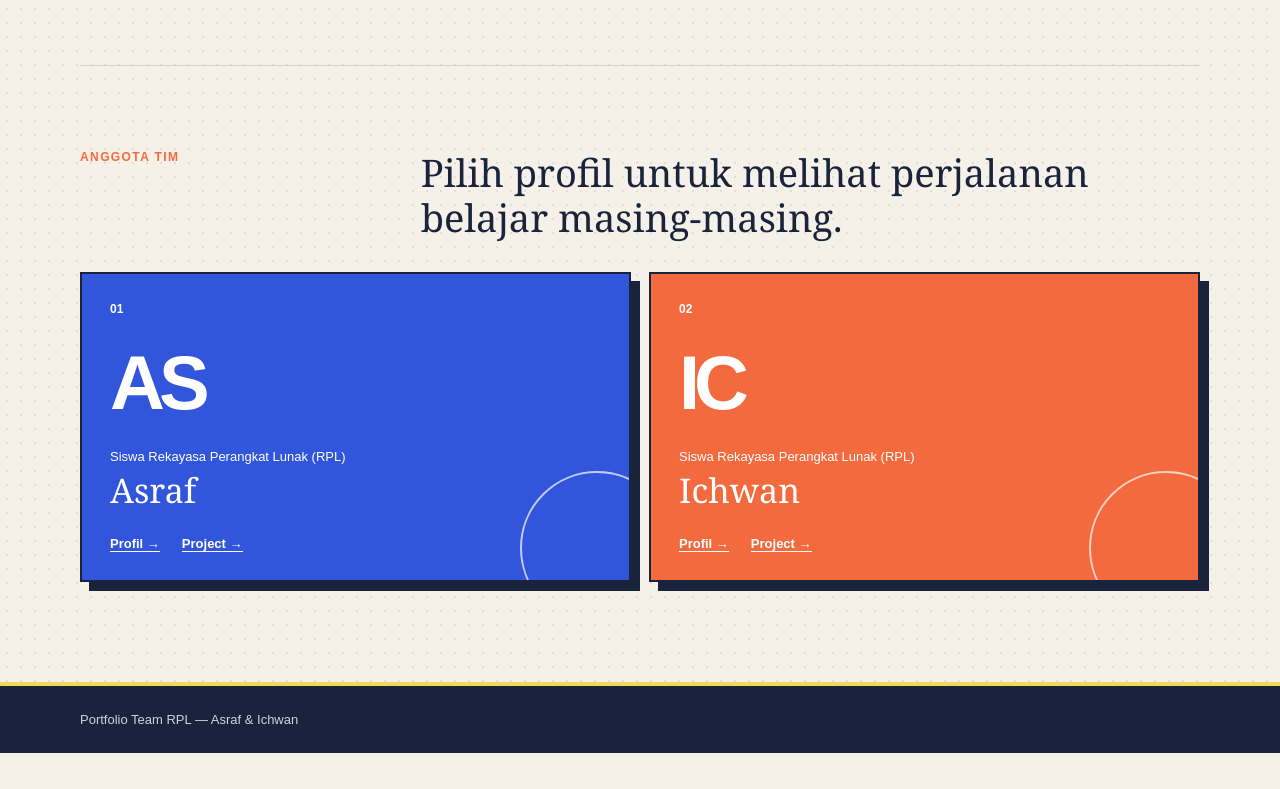
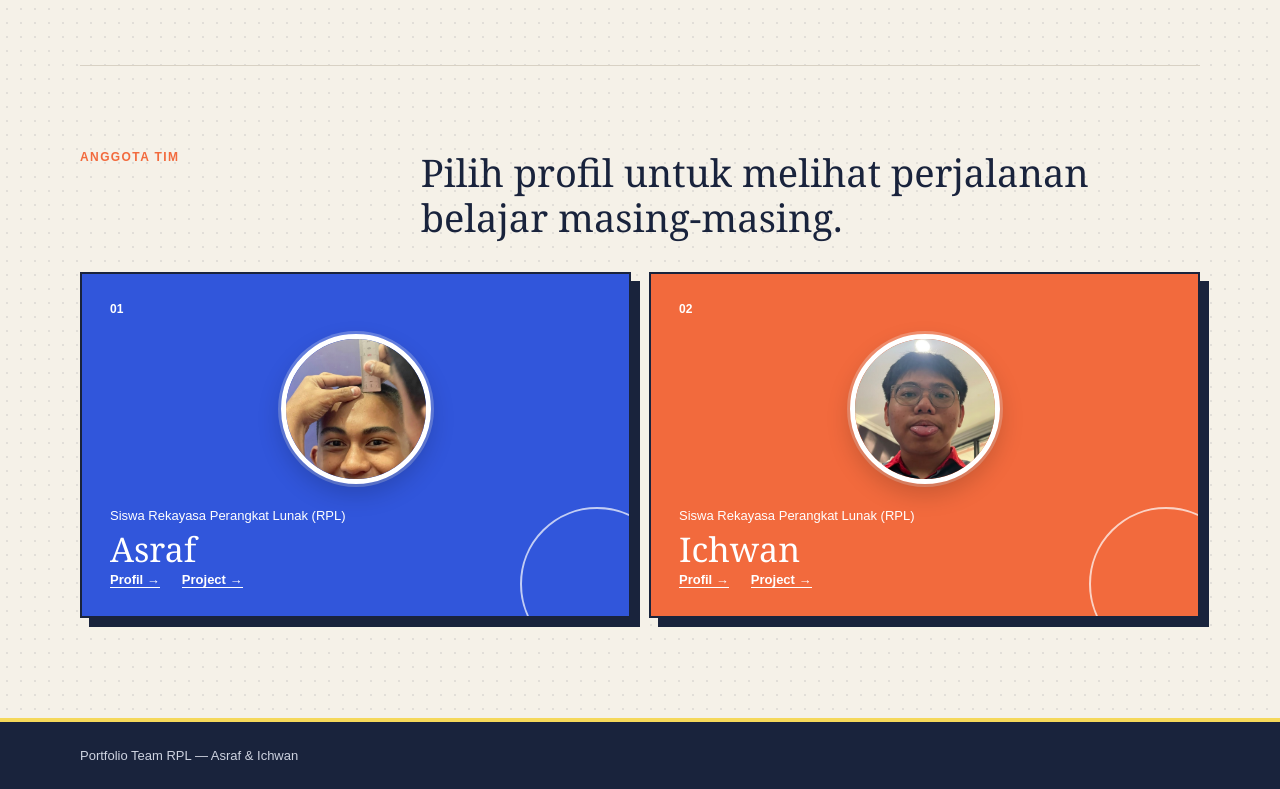
Before and after one commit to Rifqyych/Ichraf, a Next.js app: page / in a window 1280 px wide. Shown: the part 572-1361 px from the top of the page. Before the commit the page ends 1325 px from the top, so only its background shows below. Built offline with nearby package versions, Linux system fonts and the light colour scheme.

Commit message:
tugas bukutamu

```diff
--- a/app/globals.css
+++ b/app/globals.css
@@ -899,3 +899,351 @@ h3 {
   background:#eef3ff;
   font-weight:700;
 }
+/* ===========================
+   GUESTBOOK
+=========================== */
+
+.guestbook-card{
+  background:#fff;
+  border:2px solid var(--ink);
+  box-shadow:10px 10px 0 var(--ink);
+  padding:35px;
+}
+
+.guestbook-header{
+  display:flex;
+  justify-content:space-between;
+  align-items:center;
+  margin-bottom:30px;
+  gap:20px;
+}
+
+.guestbook-header h2{
+  margin:0;
+  font-size:38px;
+}
+
+.guestbook-header p{
+  margin-top:8px;
+  color:var(--muted);
+}
+
+.guestbook-total{
+  width:110px;
+  height:110px;
+  display:flex;
+  flex-direction:column;
+  justify-content:center;
+  align-items:center;
+  border:2px solid var(--ink);
+  background:var(--yellow);
+  box-shadow:5px 5px 0 var(--ink);
+  font-size:38px;
+  font-weight:900;
+}
+
+.guestbook-total span{
+  font-size:13px;
+  margin-top:4px;
+}
+
+.guestbook-form{
+  display:flex;
+  gap:15px;
+  margin-bottom:35px;
+}
+
+.guestbook-form input{
+  flex:1;
+  padding:16px;
+  border:2px solid var(--ink);
+  font-size:16px;
+  outline:none;
+}
+
+.guestbook-form input:focus{
+  border-color:var(--blue);
+}
+
+.guestbook-form button{
+  padding:16px 28px;
+  border:2px solid var(--ink);
+  background:var(--blue);
+  color:white;
+  font-weight:800;
+  cursor:pointer;
+  box-shadow:5px 5px 0 var(--ink);
+  transition:.2s;
+}
+
+.guestbook-form button:hover{
+  background:var(--orange);
+  transform:translate(-3px,-3px);
+  box-shadow:8px 8px 0 var(--ink);
+}
+
+.guestbook-list{
+  display:grid;
+  gap:18px;
+}
+
+.guestbook-item{
+  display:flex;
+  gap:18px;
+  align-items:flex-start;
+  padding:20px;
+  border:2px solid var(--line);
+  background:#fafafa;
+  transition:.2s;
+}
+
+.guestbook-item:hover{
+  transform:translateY(-3px);
+  border-color:var(--blue);
+}
+
+.guestbook-avatar{
+  width:58px;
+  height:58px;
+  display:grid;
+  place-items:center;
+  border:2px solid var(--ink);
+  background:var(--orange);
+  color:white;
+  font-size:22px;
+  font-weight:900;
+}
+
+.guestbook-content{
+  flex:1;
+}
+
+.guestbook-content h3{
+  margin:0 0 8px;
+  font-size:22px;
+}
+
+.guestbook-content p{
+  margin:0;
+  color:var(--muted);
+  line-height:1.7;
+}
+
+.guestbook-empty{
+  padding:50px;
+  text-align:center;
+  border:2px dashed var(--line);
+}
+
+.guestbook-empty h3{
+  margin-bottom:10px;
+  font-size:28px;
+}
+
+.guestbook-empty p{
+  color:var(--muted);
+}
+
+@media(max-width:720px){
+
+.guestbook-form{
+  flex-direction:column;
+}
+
+.guestbook-header{
+  flex-direction:column;
+  align-items:flex-start;
+}
+
+.guestbook-total{
+  width:100%;
+  height:90px;
+}
+
+}
+/* =======================================
+   MEMBER PHOTO
+======================================= */
+
+.member-photo{
+  position: relative;
+  width: 150px;
+  height: 150px;
+  margin: 18px auto 24px;
+  overflow: hidden;
+  border-radius: 50%;
+  border: 5px solid #ffffff;
+  box-shadow:
+    0 10px 25px rgba(0,0,0,.18),
+    0 0 0 3px rgba(255,255,255,.25);
+  transition:
+    transform .35s ease,
+    box-shadow .35s ease,
+    border-color .35s ease;
+}
+
+.member-photo img{
+  width: 100%;
+  height: 100%;
+  object-fit: cover;
+  object-position: center;
+  display: block;
+}
+
+.member-card:hover .member-photo{
+  transform: scale(1.08) rotate(-2deg);
+  border-color: var(--yellow);
+  box-shadow:
+    0 18px 35px rgba(0,0,0,.28),
+    0 0 0 5px rgba(245,216,90,.5);
+}
+
+.member-photo::after{
+  content: "";
+  position: absolute;
+  inset: 0;
+  border-radius: 50%;
+  pointer-events: none;
+  background: linear-gradient(
+    to bottom,
+    rgba(255,255,255,.20),
+    transparent 45%
+  );
+}
+/* =======================================
+   PROFILE PHOTO
+======================================= */
+
+.big-photo{
+  width:260px;
+  height:260px;
+  overflow:hidden;
+  border-radius:24px;
+  border:4px solid white;
+  box-shadow:12px 12px 0 rgba(255,255,255,.18);
+}
+
+.big-photo img{
+  width:100%;
+  height:100%;
+  object-fit:cover;
+  display:block;
+}
+
+/* =======================================
+   PORTFOLIO PHOTO
+======================================= */
+
+.profile-avatar{
+  width:64px;
+  height:64px;
+  border-radius:50%;
+  overflow:hidden;
+  border:3px solid white;
+  box-shadow:0 5px 15px rgba(0,0,0,.18);
+}
+
+.profile-avatar img{
+  width:100%;
+  height:100%;
+  object-fit:cover;
+  display:block;
+}
+
+/* =======================================
+   RESPONSIVE
+======================================= */
+
+@media(max-width:720px){
+
+.member-photo{
+  width:90px;
+  height:90px;
+  margin:15px auto;
+}
+
+.big-photo{
+  width:180px;
+  height:180px;
+  margin:auto;
+}
+
+.profile-avatar{
+  width:52px;
+  height:52px;
+}
+
+}
+.profile-photo{
+  width:58px;
+  height:58px;
+  overflow:hidden;
+  border-radius:50%;
+  border:2px solid #ffffff;
+  box-shadow:0 2px 8px rgba(0,0,0,.12);
+}
+
+.profile-photo img{
+  width:100%;
+  height:100%;
+  object-fit:cover;
+  display:block;
+}
+.profile-photo-large{
+  border:4px solid #ffffff;
+  border-radius:18px;
+  overflow:hidden;
+
+  box-shadow:
+    0 0 0 4px #F4D35E,
+    0 12px 30px rgba(0,0,0,.25);
+
+  transition:.3s ease;
+}
+
+.profile-photo-large:hover{
+  transform:translateY(-4px);
+  box-shadow:
+    0 0 0 6px #F4D35E,
+    0 18px 40px rgba(0,0,0,.35);
+}
+.portfolio-person{
+    display:flex;
+    justify-content:space-between;
+    align-items:center;
+}
+
+.portfolio-person-info{
+    display:flex;
+    align-items:center;
+    gap:24px;
+}
+
+.portfolio-person-photo{
+    width:70px;
+    height:70px;
+    border-radius:50%;
+    object-fit:cover;
+    border:4px solid #fff;
+    box-shadow:
+        0 8px 18px rgba(0,0,0,.18),
+        0 0 0 2px rgba(255,255,255,.25);
+    transition:.3s ease;
+}
+
+.portfolio-person:hover .portfolio-person-photo{
+    transform:scale(1.06);
+    box-shadow:
+        0 12px 28px rgba(0,0,0,.25),
+        0 0 0 3px var(--yellow);
+}
+
+.portfolio-person h2{
+    margin-top:6px;
+}
+
+.portfolio-person strong{
+    display:flex;
+    align-items:center;
+    gap:10px;
+}
--- a/app/layout.tsx
+++ b/app/layout.tsx
@@ -25,6 +25,7 @@ export default function RootLayout({
               <Link href="/">Beranda</Link>
               <Link href="/profile">Profil Tim</Link>
               <Link href="/portofolio">Portofolio</Link>
+              <Link href="/portofolio/bukutamu">Buku Tamu</Link>
             </nav>
           </div>
         </header>
--- a/app/page.tsx
+++ b/app/page.tsx
@@ -1,3 +1,4 @@
+import Image from "next/image";
 import Link from "next/link";
 import { members } from "./data/team";
 
@@ -7,11 +8,13 @@ export default function HomePage() {
       <section className="hero container">
         <div>
           <p className="eyebrow">TEAM PORTFOLIO / RPL</p>
+
           <h1>
             Dua siswa.
             <br />
             Satu proses belajar.
           </h1>
+
           <p className="hero-text">
             Website ini berisi profil dan kumpulan project dari Asraf dan
             Ichwan, siswa Rekayasa Perangkat Lunak.
@@ -32,14 +35,29 @@ export default function HomePage() {
       <section className="container member-section">
         <div className="section-title">
           <p className="eyebrow">ANGGOTA TIM</p>
-          <h2>Pilih profil untuk melihat perjalanan belajar masing-masing.</h2>
+
+          <h2>
+            Pilih profil untuk melihat perjalanan belajar masing-masing.
+          </h2>
         </div>
 
         <div className="member-grid">
           {members.map((member, index) => (
-            <article className={`member-card ${member.color}`} key={member.slug}>
+            <article
+              className={`member-card ${member.color}`}
+              key={member.slug}
+            >
               <span className="member-number">0{index + 1}</span>
-              <div className="member-initials">{member.initials}</div>
+
+              <div className="member-photo">
+                <Image
+                  src={`/images/${member.slug}.png`}
+                  alt={member.name}
+                  width={150}
+                  height={150}
+                  priority
+                />
+              </div>
 
               <div>
                 <p>{member.role}</p>
@@ -47,8 +65,13 @@ export default function HomePage() {
               </div>
 
               <div className="member-links">
-                <Link href={`/profile/${member.slug}`}>Profil →</Link>
-                <Link href={`/portofolio/${member.slug}`}>Project →</Link>
+                <Link href={`/profile/${member.slug}`}>
+                  Profil →
+                </Link>
+
+                <Link href={`/portofolio/${member.slug}`}>
+                  Project →
+                </Link>
               </div>
             </article>
           ))}
```
Also changed, not shown: app/portofolio/bukutamu/page.tsx (added, +97 -0 lines), app/portofolio/page.tsx (+18 -6 lines), app/profile/[slug]/page.tsx (+11 -1 lines), app/profile/page.tsx (+17 -5 lines), public/images/asraf.png (added), public/images/ichwan.png (added).
